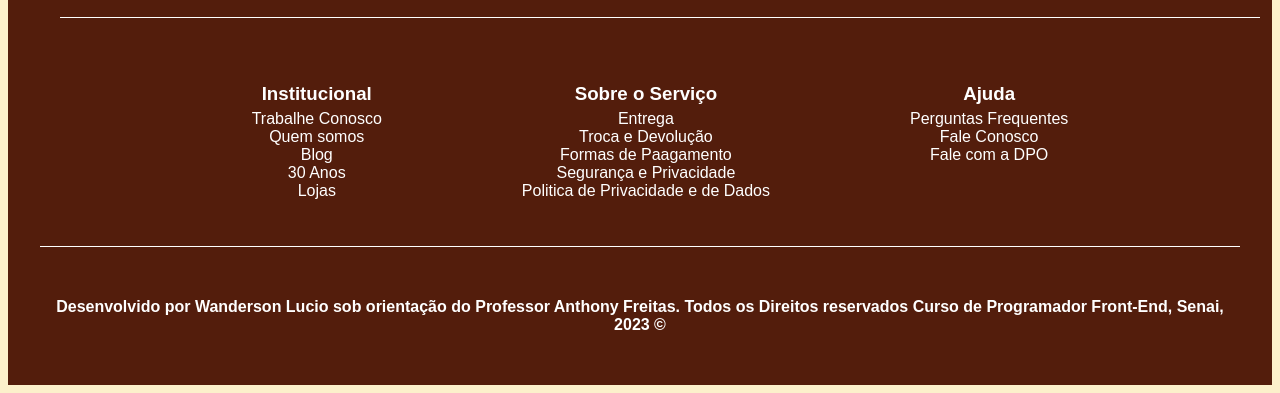
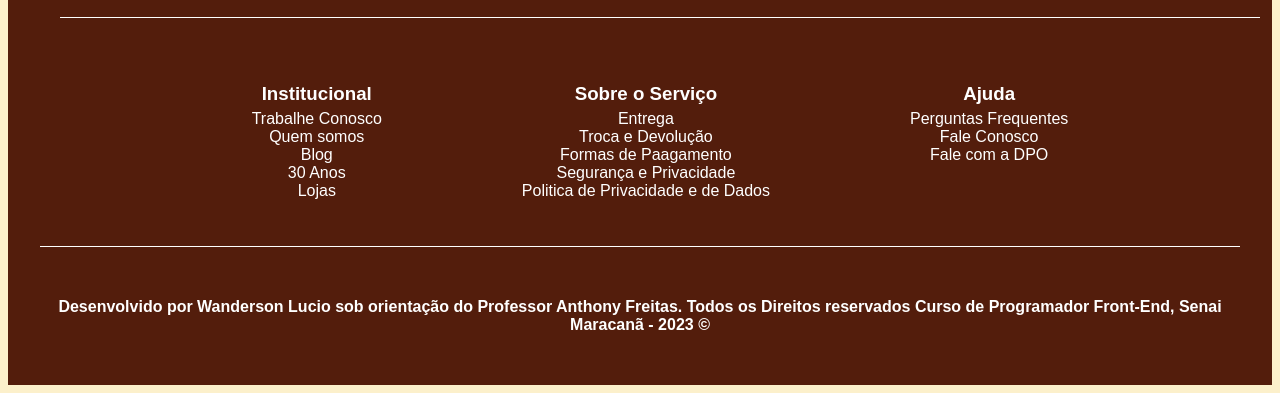
Before and after one commit to Wandersondantaas/FrontEndSenai2023, a plain HTML site: page Projeto02/index.html in a window 1280 px wide. Shown: the part 4824-5217 px from the top of the page. Drawn offline with Linux system fonts and the light colour scheme.

Commit message:
Update index.html

```diff
--- a/Projeto02/index.html
+++ b/Projeto02/index.html
@@ -174,7 +174,7 @@
             </section>
             <section class="tracoCima">
                 <div>
-                    <h4>Desenvolvido por <a href="https://github.com/Wandersondantaas">Wanderson Lucio</a> sob orientação do Professor <a href="https://github.com/sammyfreitas">Anthony Freitas</a>. Todos os Direitos reservados Curso de Programador Front-End, <a href="https://www.firjansenai.com.br/cursorio/portal/index.php">Senai</a>, 2023 &#169;</h4>
+                    <h4>Desenvolvido por <a href="https://github.com/Wandersondantaas">Wanderson Lucio</a> sob orientação do Professor <a href="https://github.com/sammyfreitas">Anthony Freitas</a>. Todos os Direitos reservados Curso de Programador Front-End, <a href="https://www.firjansenai.com.br/cursorio/portal/index.php">Senai</a> Maracanã - 2023 &#169;</h4>
                 </div>
             </section>
     </footer>
```
